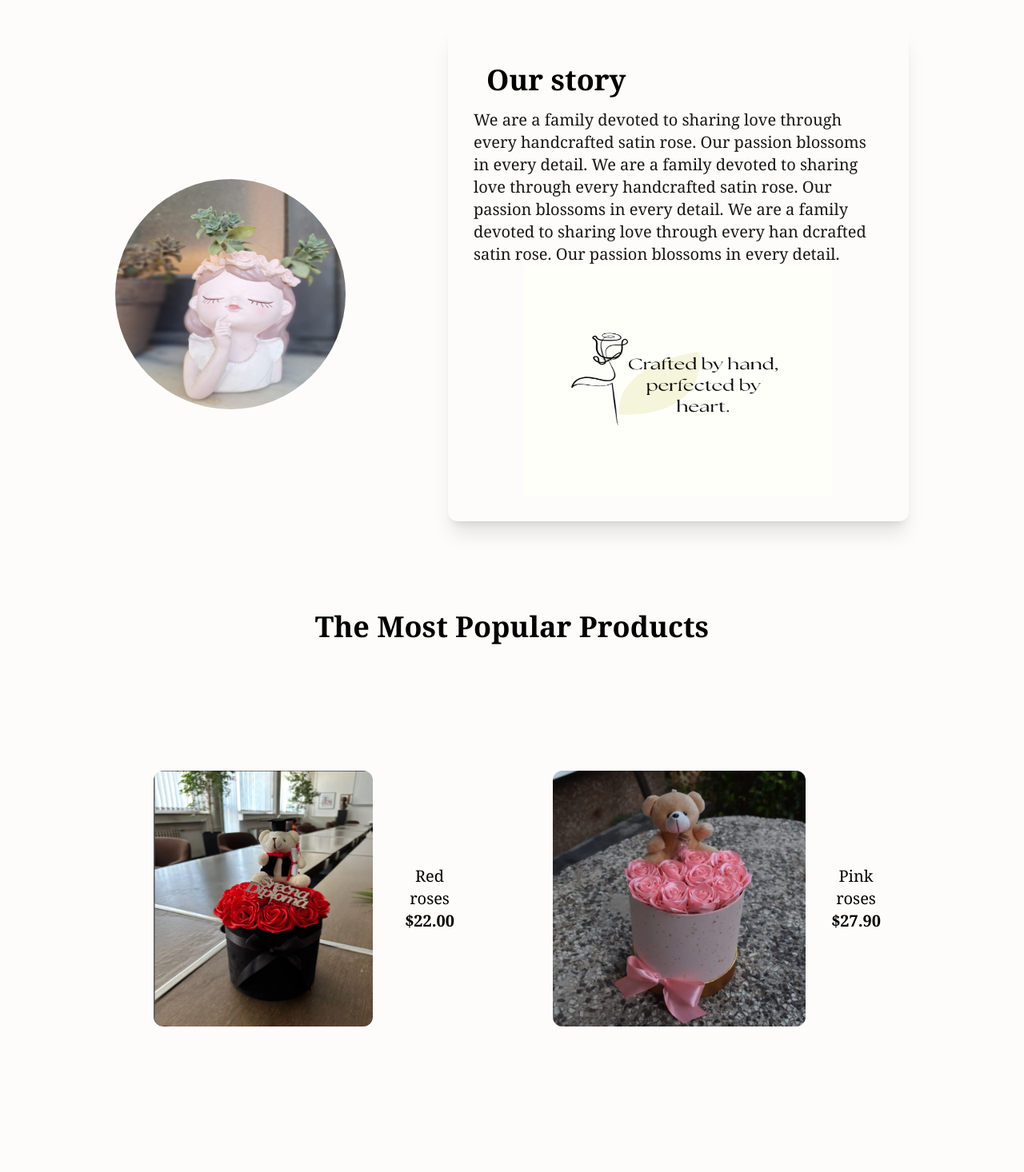
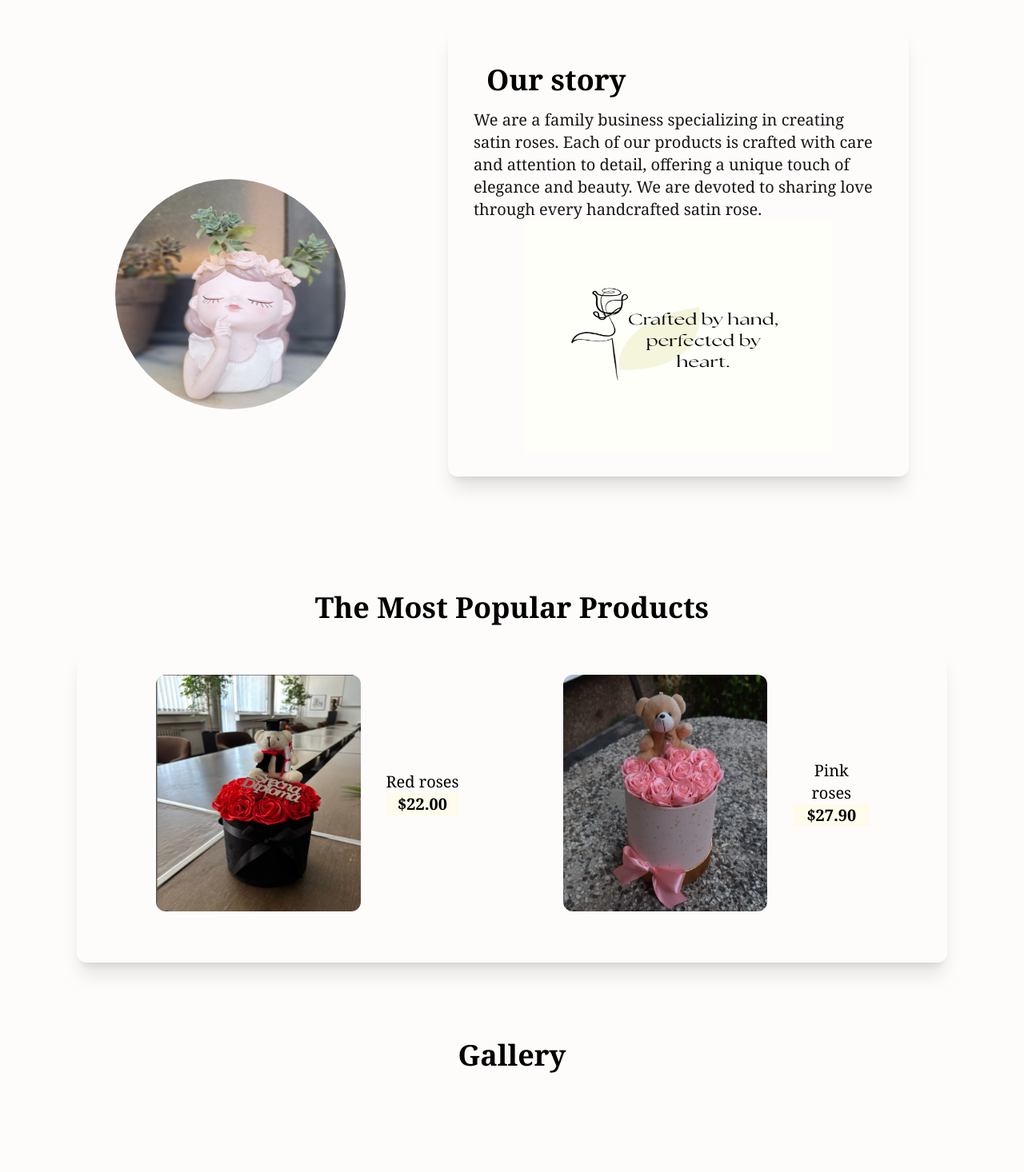
Before and after one commit to Vidosava98/SatenRoses, a Next.js app in the folder web-shop/: page / in a window 1280 px wide. Shown: the part 1000-2466 px from the top of the page at 80% size. Built offline with nearby package versions, Linux system fonts and the light colour scheme.

Commit message:
Make ui changes.

```diff
--- a/web-shop/src/app/_components/aboutUs.tsx
+++ b/web-shop/src/app/_components/aboutUs.tsx
@@ -17,12 +17,10 @@ function AboutUs() {
             Our story
           </p>
           <p className="text-left text-xl">
-            We are a family devoted to sharing love through every handcrafted
-            satin rose. Our passion blossoms in every detail. We are a family
-            devoted to sharing love through every handcrafted satin rose. Our
-            passion blossoms in every detail. We are a family devoted to sharing
-            love through every han dcrafted satin rose. Our passion blossoms in
-            every detail.
+            We are a family business specializing in creating satin roses. Each
+            of our products is crafted with care and attention to detail,
+            offering a unique touch of elegance and beauty. We are devoted to
+            sharing love through every handcrafted satin rose.
           </p>
           <img
             src="./data/logo.png"
--- a/web-shop/src/app/_components/mostBuyProd.tsx
+++ b/web-shop/src/app/_components/mostBuyProd.tsx
@@ -16,10 +16,10 @@ function MostBuyProd() {
   const products = [product1, product2];
   return (
     <div className="md:m-24 lg:m-24 m-8" id="themost">
-      <p className="text-black text-2xl md:text-4xl lg:text-4xl font-semibold text-center my-16 lg:my-8 md:my-8">
+      <p className="text-black text-2xl md:text-4xl lg:text-4xl font-semibold text-center my-16 lg:mb-8 md:mb-8 lg:mt-32 md:mt-32">
         The Most Popular Products
       </p>
-      <div className="flex flex-wrap justify-center text-center">
+      <div className="flex flex-wrap justify-center text-center rounded-xl shadow-xl p-8 lg:pb-16 lg:gap-32 gap-8">
         {products.map((el, index) => (
           <Product {...el} key={index} />
         ))}
--- a/web-shop/src/app/_components/product.tsx
+++ b/web-shop/src/app/_components/product.tsx
@@ -3,15 +3,15 @@ type Props = { src: string; desc: string; price: string };
 
 function Product({ src, desc, price }: Props) {
   return (
-    <div className="flex row justify-center items-center gap-8 md:m-16 w-96">
+    <div className="flex row justify-center items-center gap-8 w-96">
       <img
         src={src}
-        alt="Most Buying 1"
-        className="w-64 md:w-32 lg:w-80 h-32 md:h-32 lg:h-80 md:my-16 my-4 rounded-xl"
+        alt="Most Buying"
+        className="min-w-42 max-h-42 lg:w-64 lg:h-74 lg:max-h-74 rounded-xl "
       />
       <div>
         <p className="text-black text-2xl md:text-xl text-center">{desc}</p>
-        <p className="text-black text-2xl md:text-xl font-semibold text-center">
+        <p className="text-black text-2xl md:text-xl font-semibold text-center bg-amber-50">
           {price}
         </p>
       </div>
```
